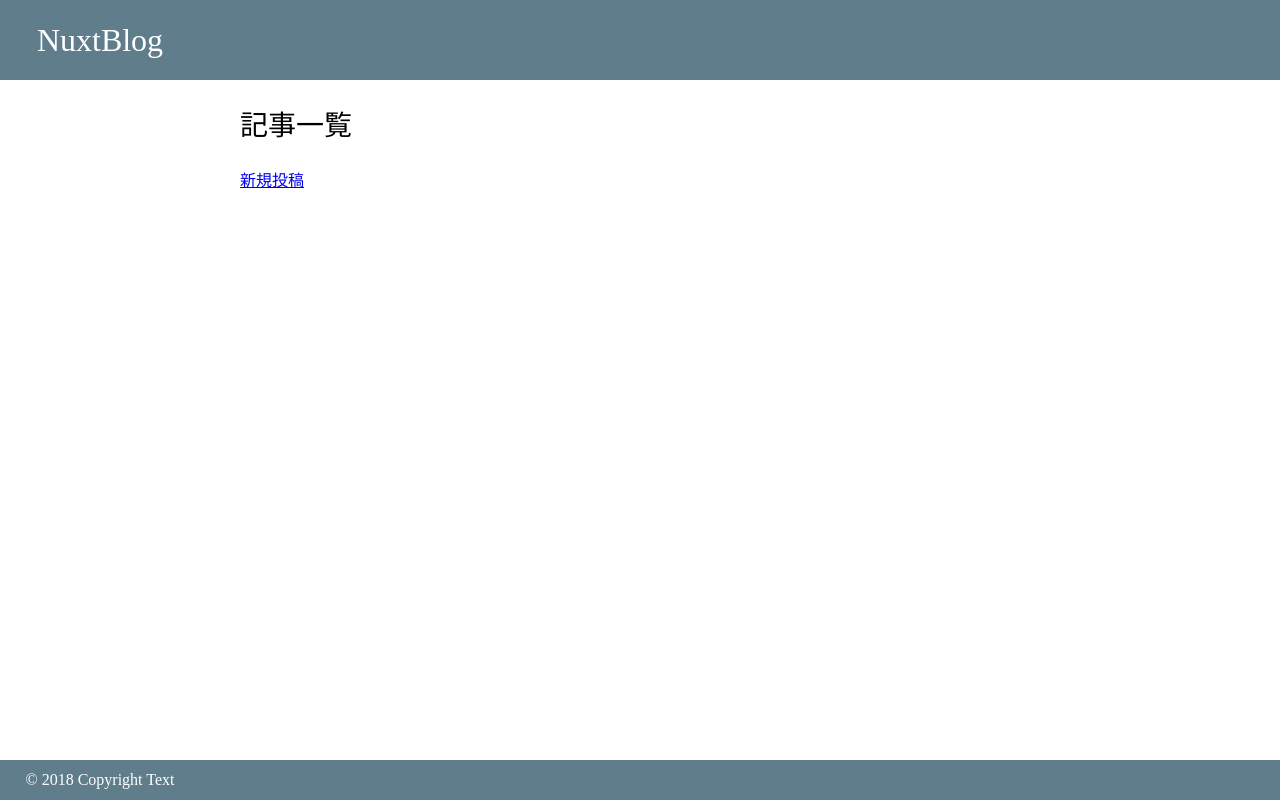
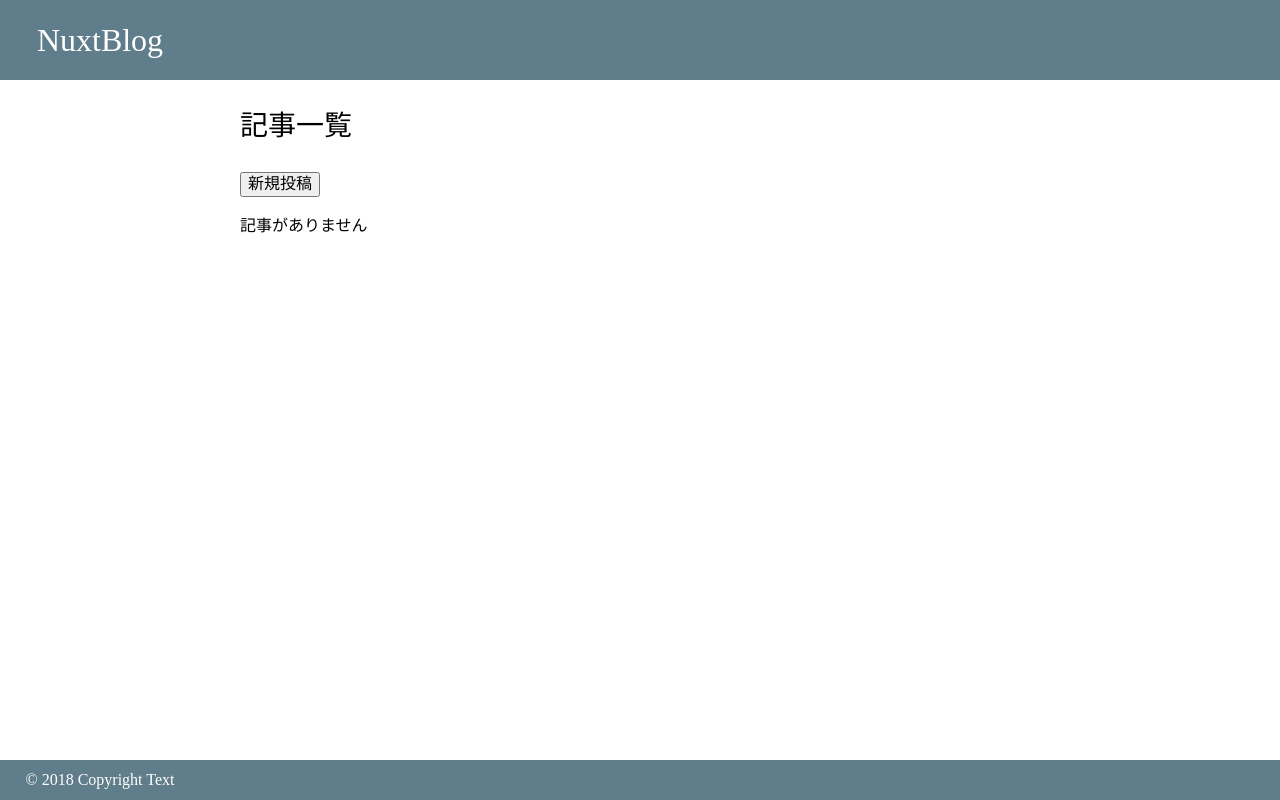
Before and after one commit to kykt35/nuxtblog, a Nuxt app: page /articles in a window 1280 px wide. Built offline with nearby package versions, Linux system fonts and the light colour scheme.

Commit message:
Update article page for useing vuex

```diff
--- a/pages/articles/index.vue
+++ b/pages/articles/index.vue
@@ -1,20 +1,33 @@
 <template>
   <div class="article_box">
     <div class="title">記事一覧</div>
-    <nuxt-link to="articles/new">新規投稿</nuxt-link>
-    <div v-for="article in articles" :key="article.id" class="article_card">
-      <nuxt-link :to="'articles/' + article.id">{{ article.title }}</nuxt-link>
+    <div class="button_wrap">
+      <button @click="onClickButton">新規投稿</button>
     </div>
+    <div v-if="articles.length">
+      <div v-for="article in articles" :key="article.id" class="article_card">
+        <nuxt-link :to="'articles/' + article.id">{{
+          article.title
+        }}</nuxt-link>
+      </div>
+    </div>
+    <div v-else>記事がありません</div>
   </div>
 </template>
 
 <script>
-import { articles } from '../../lib/articles_data'
+import { mapGetters } from 'vuex'
 
 export default {
   name: 'ArticlesPndexPage',
-  asyncData() {
-    return { articles }
+  computed: {
+    ...mapGetters(['articles']),
+  },
+  methods: {
+    onClickButton(e) {
+      e.preventDefault()
+      this.$router.push('/articles/new')
+    },
   },
 }
 </script>
@@ -27,7 +40,8 @@ export default {
   font-size: 28px;
   margin-bottom: 30px;
 }
-.description {
-  font-size: 12px;
+
+.button_wrap {
+  margin-bottom: 20px;
 }
 </style>
```
